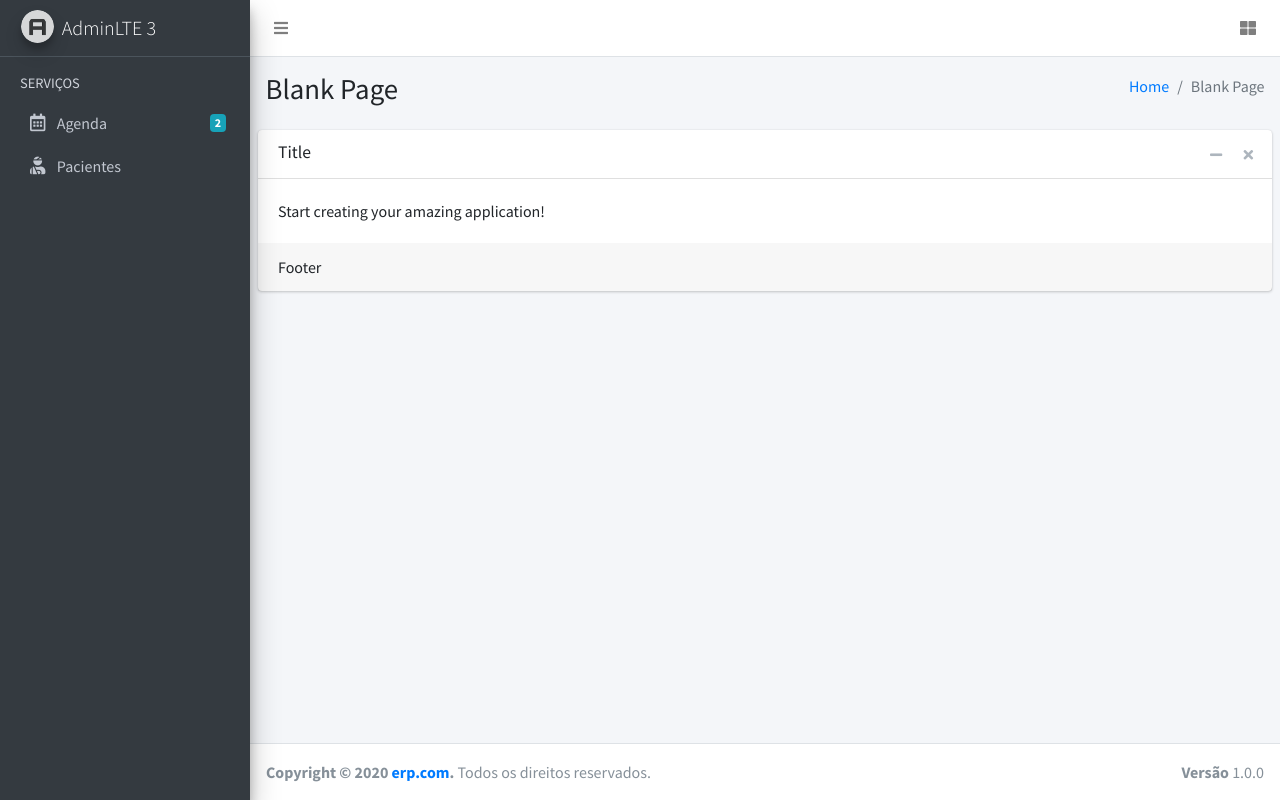
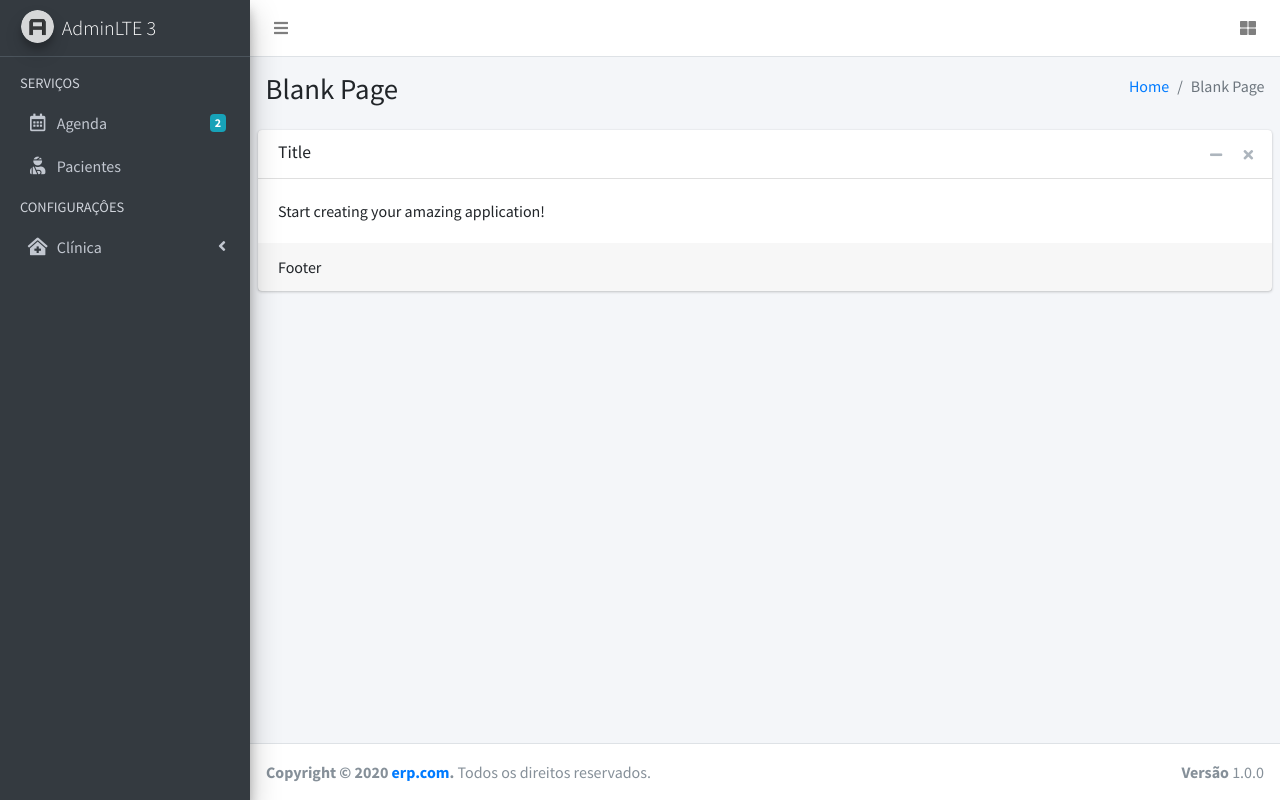
Before and after one commit to usb171/ERP, a Django app: page / in a window 1280 px wide. Run offline with Django 3.2, Linux system fonts and the light colour scheme; a user stored in the database is signed in; some libraries are stand-ins or nearby versions.

Commit message:
Adicionado a opção de logout do sistema

```diff
--- a/core/templates/core/elementos/main_sidebar.html
+++ b/core/templates/core/elementos/main_sidebar.html
@@ -13,24 +13,10 @@
 
     <!-- Sidebar -->
     <div class="sidebar">
-        <!-- Sidebar user (optional) -->
-<!--        <div class="user-panel mt-3 pb-3 mb-3 d-flex">-->
-<!--            <div class="image">-->
-<!--                <img src="{% static 'assets/dist/img/user2-160x160.jpg' %}" class="img-circle elevation-2"-->
-<!--                     alt="User Image">-->
-<!--            </div>-->
-<!--            <div class="info">-->
-<!--                <a href="#" class="d-block">Alexander Pierce</a>-->
-<!--            </div>-->
-<!--        </div>-->
-
         <!-- Sidebar Menu -->
         <nav class="mt-2">
             <ul class="nav nav-pills nav-sidebar flex-column" data-widget="treeview" role="menu"
                 data-accordion="false">
-                <!-- Add icons to the links using the .nav-icon class
-                     with font-awesome or any other icon font library -->
-
                 <li class="nav-header">SERVIÇOS</li>
                 <li class="nav-item">
                     <a href="#" class="nav-link">
@@ -49,7 +35,30 @@
                         </p>
                     </a>
                 </li>
-
+                <li class="nav-header">CONFIGURAÇÔES</li>
+                <li class="nav-item has-treeview">
+                    <a href="#" class="nav-link">
+                        <i class="nav-icon fas fa-clinic-medical"></i>
+                        <p>
+                            Clínica
+                            <i class="fas fa-angle-left right"></i>
+                        </p>
+                    </a>
+                    <ul class="nav nav-treeview">
+                        <li class="nav-item">
+                            <a href="#" class="nav-link">
+                                <i class="far fa-user"></i>
+                                <p>Usuários</p>
+                            </a>
+                        </li>
+                        <li class="nav-item">
+                            <a href="{% url 'logout' %}" class="nav-link">
+                                <i class="fas fa-sign-out-alt"></i>
+                                <p>Sair</p>
+                            </a>
+                        </li>
+                    </ul>
+                </li>
             </ul>
         </nav>
         <!-- /.sidebar-menu -->
```
Also changed, not shown: db.sqlite3, 1 other file.
